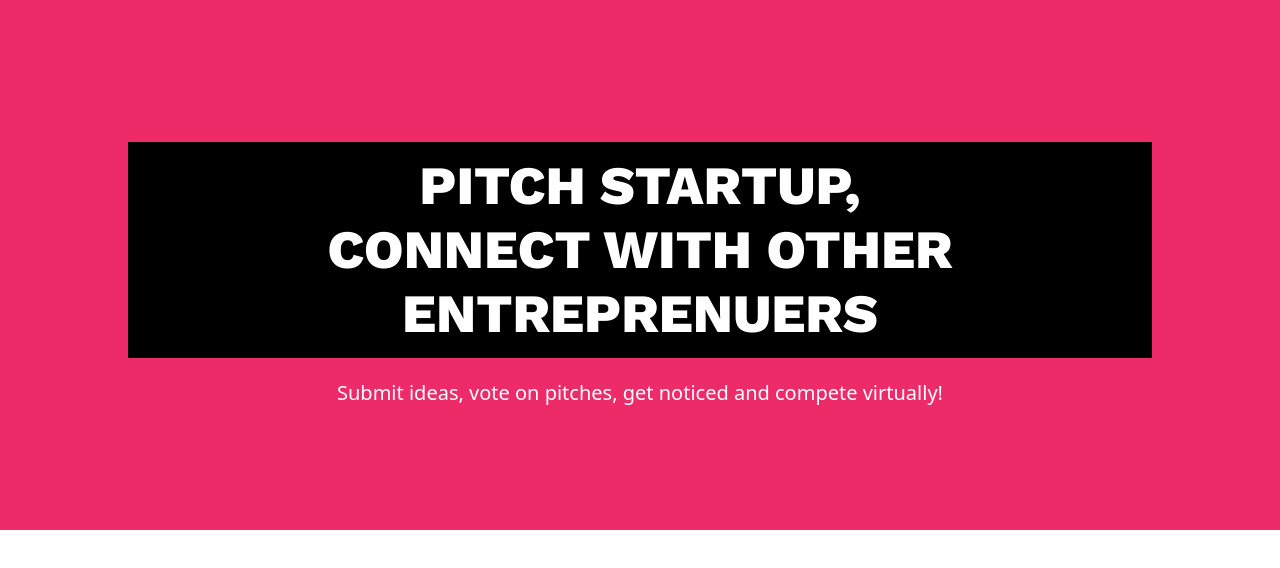
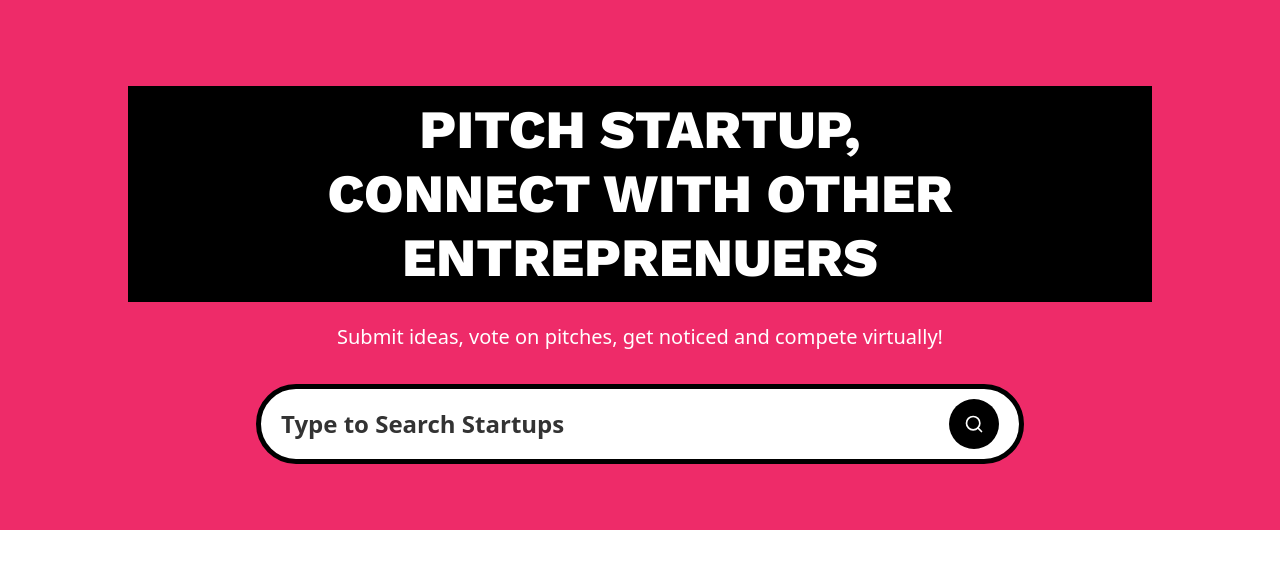
Before and after one commit to ShresthaShome/startup-directory, a Next.js app: page / in a window 1280 px wide. Shown: the top 568 px of the page. Built offline with nearby package versions, Linux system fonts and the light colour scheme.

Commit message:
feat: Search form
Added search form and shadcn button element.

```diff
--- a/package.json
+++ b/package.json
@@ -14,6 +14,7 @@
     "react-dom": "$react-dom"
   },
   "dependencies": {
+    "@radix-ui/react-slot": "^1.1.1",
     "@tailwindcss/typography": "github:tailwindcss/typography",
     "class-variance-authority": "^0.7.1",
     "clsx": "^2.1.1",
--- a/src/app/(root)/page.tsx
+++ b/src/app/(root)/page.tsx
@@ -1,4 +1,12 @@
-export default function Home() {
+import SearchForm from "@/components/SearchForm";
+
+export default async function Home({
+  searchParams,
+}: {
+  searchParams: Promise<{ query?: string }>;
+}) {
+  const query = (await searchParams).query;
+
   return (
     <>
       <section className="pink_container">
@@ -9,6 +17,8 @@
         <p className="sub-heading !max-w-3xl ">
           Submit ideas, vote on pitches, get noticed and compete virtually!
         </p>
+
+        <SearchForm query={query} />
       </section>
     </>
   );
--- a/src/components/Navbar.tsx
+++ b/src/components/Navbar.tsx
@@ -6,7 +6,7 @@
   const session = await auth();
 
   return (
-    <header className="px-5 py-3 bg-white shadow-sm font-work-sans">
+    <header className="px-5 py-3 bg-white shadow-sm font-work-sans font-medium">
       <nav className="flex justify-between items-center">
         <Link href="/">
           <Image src="/logo.png" alt="Logo" width={144} height={30} />
@@ -26,7 +26,7 @@
                 <button type="submit">Logout</button>
               </form>
 
-              <Link href={`/user/${session?.id}`}>
+              <Link href={`/user/${session?.user?.id}`}>
                 <span>{session?.user?.name}</span>
               </Link>
             </>
--- /dev/null
+++ b/src/components/SearchForm.tsx
@@ -0,0 +1,23 @@
+import Form from "next/form";
+import SearchFormReset from "./SearchFormReset";
+import { Search } from "lucide-react";
+
+export default function SearchForm({ query }: { query?: string }) {
+  return (
+    <Form action="/" scroll={false} className="search-form">
+      <input
+        name="query"
+        defaultValue={query}
+        className="search-input"
+        placeholder="Type to Search Startups"
+      />
+
+      <div className="flex gap-2">
+        {query && <SearchFormReset />}
+        <button type="submit" className="search-btn text-white">
+          <Search className="size-5" />
+        </button>
+      </div>
+    </Form>
+  );
+}
--- /dev/null
+++ b/src/components/SearchFormReset.tsx
@@ -0,0 +1,20 @@
+"use client";
+
+import { X } from "lucide-react";
+import Link from "next/link";
+
+export default function SearchFormReset() {
+  const reset = () => {
+    const form = document.querySelector(".search-form") as HTMLFormElement;
+
+    if (form) form.reset();
+  };
+
+  return (
+    <button type="reset" onClick={reset}>
+      <Link href="/" className="search-btn text-white" scroll={false}>
+        <X className="size-5" />
+      </Link>
+    </button>
+  );
+}
--- /dev/null
+++ b/src/components/ui/button.tsx
@@ -0,0 +1,57 @@
+import * as React from "react"
+import { Slot } from "@radix-ui/react-slot"
+import { cva, type VariantProps } from "class-variance-authority"
+
+import { cn } from "@/lib/utils"
+
+const buttonVariants = cva(
+  "inline-flex items-center justify-center gap-2 whitespace-nowrap rounded-md text-sm font-medium transition-colors focus-visible:outline-none focus-visible:ring-1 focus-visible:ring-ring disabled:pointer-events-none disabled:opacity-50 [&_svg]:pointer-events-none [&_svg]:size-4 [&_svg]:shrink-0",
+  {
+    variants: {
+      variant: {
+        default:
+          "bg-primary text-primary-foreground shadow hover:bg-primary/90",
+        destructive:
+          "bg-destructive text-destructive-foreground shadow-sm hover:bg-destructive/90",
+        outline:
+          "border border-input bg-background shadow-sm hover:bg-accent hover:text-accent-foreground",
+        secondary:
+          "bg-secondary text-secondary-foreground shadow-sm hover:bg-secondary/80",
+        ghost: "hover:bg-accent hover:text-accent-foreground",
+        link: "text-primary underline-offset-4 hover:underline",
+      },
+      size: {
+        default: "h-9 px-4 py-2",
+        sm: "h-8 rounded-md px-3 text-xs",
+        lg: "h-10 rounded-md px-8",
+        icon: "h-9 w-9",
+      },
+    },
+    defaultVariants: {
+      variant: "default",
+      size: "default",
+    },
+  }
+)
+
+export interface ButtonProps
+  extends React.ButtonHTMLAttributes<HTMLButtonElement>,
+    VariantProps<typeof buttonVariants> {
+  asChild?: boolean
+}
+
+const Button = React.forwardRef<HTMLButtonElement, ButtonProps>(
+  ({ className, variant, size, asChild = false, ...props }, ref) => {
+    const Comp = asChild ? Slot : "button"
+    return (
+      <Comp
+        className={cn(buttonVariants({ variant, size, className }))}
+        ref={ref}
+        {...props}
+      />
+    )
+  }
+)
+Button.displayName = "Button"
+
+export { Button, buttonVariants }
```
Also changed, not shown: 1 other file (tests, documents, lock files or other folders).
